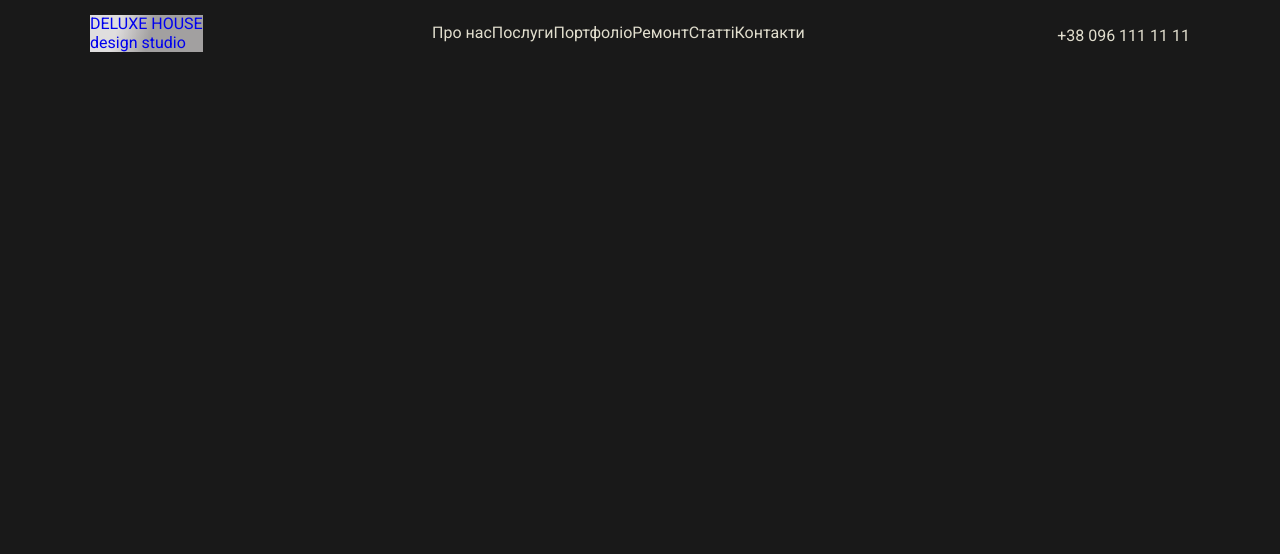
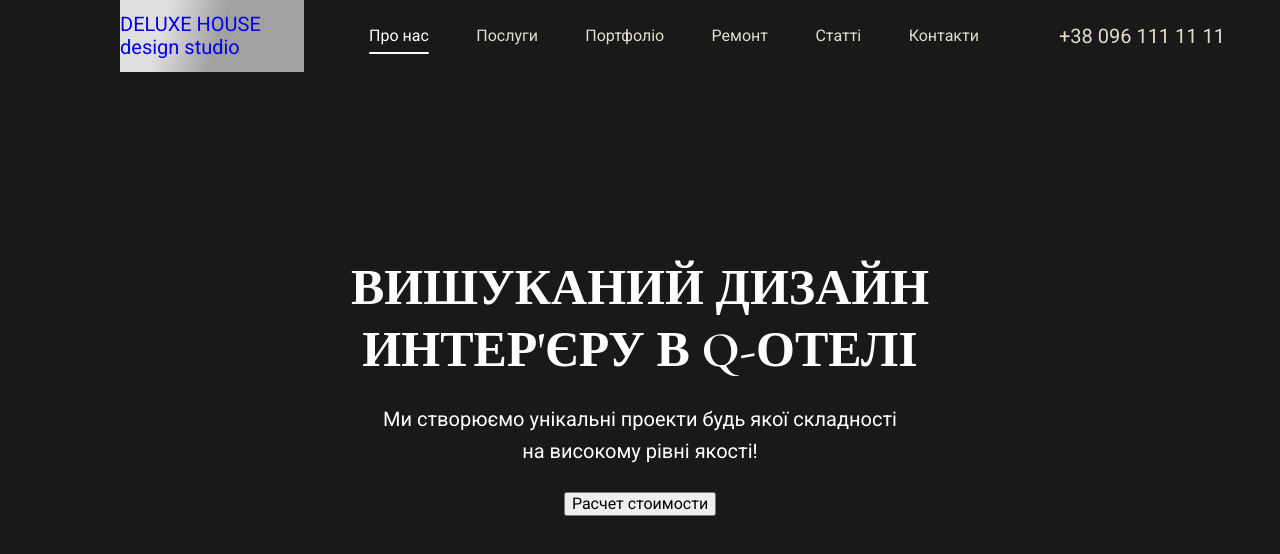
Before and after one commit to Natali2721/deluxe-house, a plain HTML site: page index.html in a window 1280 px wide. Drawn offline with nearby package versions, Linux system fonts and the light colour scheme.

Commit message:
header+hero

```diff
--- a/index.html
+++ b/index.html
@@ -17,11 +17,11 @@
 <body>
     <header class="header">
         <div class="container header__container">
-            <a class="logo" href="./index.html" lang="en"><span class="logo--upper">DELUXE HOUSE</span><br/> design studio
+            <a class="logo header__logo" href="./index.html" lang="en"><span class="logo--upper">DELUXE HOUSE</span><br/> design studio
             </a>
             <ul class="menu-nav">
                 <li class="menu-nav__item" >
-                    <a class="menu-nav__link" href="" target="_self" >Про нас</a>
+                    <a class=" menu-nav__link menu-nav__link--current" href="./index.html" target="_self" >Про нас</a>
                 </li>
                 <li class="menu-nav__item">
                     <a class="menu-nav__link" href="" target="_self">Послуги</a>
@@ -48,7 +48,15 @@
         </div>
     </header>
     <main>
-        <section></section>
+        <section class="hero section">
+            <div class="container">
+                <h1 class="hero__title">ВИШУКАНИЙ ДИЗАЙН <br/>
+                    ИНТЕР'ЄРУ В Q-ОТЕЛІ
+                </h1>
+                <p class="hero__subtitle">Ми створюємо унікальні проекти будь якої складності<br/>на високому рівні якості!</p>
+                <button class="hero__btn" type="button">Расчет стоимости</button>
+            </div>
+        </section>
         <section></section>
         <section></section>
         <section></section>
--- a/sass/base/_container.scss
+++ b/sass/base/_container.scss
@@ -1,6 +1,6 @@
 .container {
-    padding-left: 50px;
-    padding-right: 50px;
+    padding-left: 15px;
+    padding-right: 15px;
     margin: 0 auto;
     width: 1200px;
 }
--- a/sass/base/_section.scss
+++ b/sass/base/_section.scss
@@ -1,3 +1,10 @@
+.section {
+    padding-top: 185px;
+    padding-bottom: 185px;
+
+}
+
+
 /*.section {
     padding-top: 60px;
     padding-bottom: 60px;
--- a/sass/components/_header.scss
+++ b/sass/components/_header.scss
@@ -1,25 +1,63 @@
 .header__container {
     display: flex;
-    height: 67px;
+
     align-items: center;
-    justify-content: space-between;
-}
-.menu-nav {
-    display: flex;
-    justify-content: space-evenly;
+
 }
 .logo {
     font-family: $font-family;
     background: linear-gradient(106.99deg, #E0DEDE 24.92%, #A2A0A0 53.57%);;
 
 }
+.header__logo {
+    width: 184px;
+    margin-right: 65px;
+    margin-left: 65px;
+    font-family: 'Roboto';
+    font-style: normal;
+    font-weight: 400;
+    font-size: 20px;
+    line-height: 23px;
+    padding: 13px 0;
+}
+.menu-nav {
+    display: flex;
+    justify-content: space-between;
+    width: 610px;
+}
+
 
 .menu-nav__link {
     font-family: $font-family;
     color: $secondary-title-color;
+    padding: 9px 0;
+}
+.menu-nav__link--current {
+    color: $primary-title-color;
+    position: relative;
 }
 
+.menu-nav__link--current::after {
+    content: "";
+    display: inline-block;
+    position: absolute;
+    bottom: 0;
+    left: 0;;
+    height: 2px;
+    width: 100%;
+    background-color: $primary-title-color;
+    border-radius: 2px;
+
+}
 .header__contact-tel {
     font-family: $font-family;
     color: $secondary-title-color;
+    margin-left: auto;
+    font-family: 'Roboto';
+    font-style: normal;
+    font-weight: 400;
+    font-size: 20px;
+    line-height: 23px;
+    padding: 9px 0;
+
 }
--- /dev/null
+++ b/sass/components/_hero.scss
@@ -0,0 +1,23 @@
+.hero {
+    text-align: center;
+}
+
+.hero__title {
+    font-family: $font-title;
+    font-weight: 700;
+    font-size: 50px;
+    line-height: 1.24;
+    color: $primary-title-color;
+    margin-bottom: 22px;
+    font-style: normal;
+}
+
+.hero__subtitle {
+    font-family: $font-family;
+    font-style: normal;
+    font-weight: 400;
+    font-size: 20px;
+    line-height: 1.6;
+    color: $primary-title-color;
+    margin-bottom: 25px;
+}
--- a/sass/main.scss
+++ b/sass/main.scss
@@ -2,19 +2,18 @@
 @import './base/common';
 @import './base/reset';
 @import './base/container';
+@import './base/section';
 @import './components/header';
+@import './components/hero';
+
 
 /*
 @import './vendors/normalize';
 @import './vendors/vh';
 @import './utils/vars';
 @import './base/common';
+@import './components/logo';
 
-@import './base/section';
-
-@import './components/logo';
-@import './components/header';
-@import './components/hero';
 @import './components/features';
 @import './components/service';
 @import './components/team';
```
Also changed, not shown: css/main.css, css/main.min.css, 2 other files.
